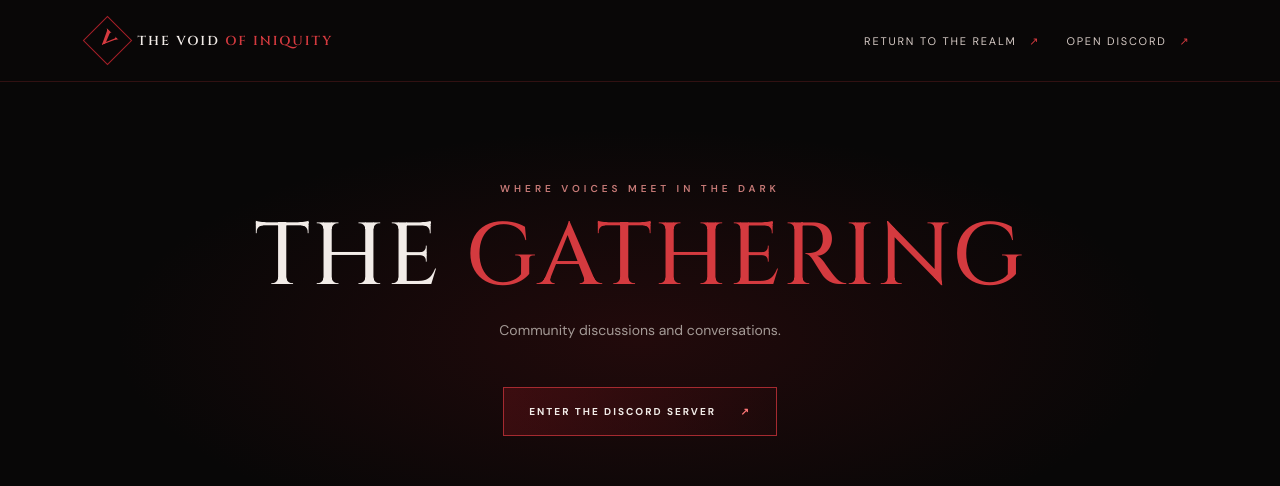
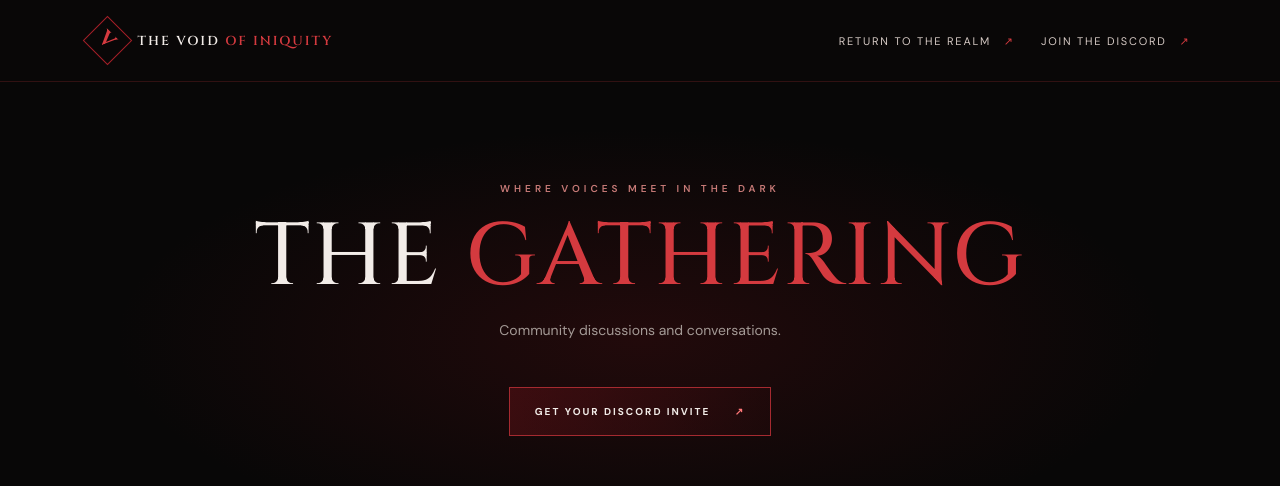
Before and after one commit to shaniahthomas5493/void-of-iniquity-website, a Next.js app: page /gathering in a window 1280 px wide. Shown: the top 486 px of the page. Built offline with nearby package versions, Linux system fonts and the light colour scheme; no server answers; the database is empty.

Commit message:
Use server invite link on Gathering page

```diff
--- a/app/gathering/page.tsx
+++ b/app/gathering/page.tsx
@@ -2,8 +2,8 @@ import Gathering from "./gathering";
 export const dynamic = "force-dynamic";
 export default function GatheringPage(){
  return <main className="gathering-page">
-  <nav className="nav"><a className="brand" href="/"><span className="brand-mark">V</span><span>THE VOID <i>OF INIQUITY</i></span></a><div className="nav-actions"><a className="nav-link" href="/">RETURN TO THE REALM <span>↗</span></a><a className="nav-link" href="https://discord.com/channels/1495621533232791552" target="_blank" rel="noreferrer">OPEN DISCORD <span>↗</span></a></div></nav>
-  <section className="gathering-hero"><p className="eyebrow">WHERE VOICES MEET IN THE DARK</p><h1>THE <em>GATHERING</em></h1><p>Community discussions and conversations.</p><a className="primary-link" href="https://discord.com/channels/1495621533232791552" target="_blank" rel="noreferrer">ENTER THE DISCORD SERVER <span>↗</span></a></section>
+  <nav className="nav"><a className="brand" href="/"><span className="brand-mark">V</span><span>THE VOID <i>OF INIQUITY</i></span></a><div className="nav-actions"><a className="nav-link" href="/">RETURN TO THE REALM <span>↗</span></a><a className="nav-link" href="https://discord.gg/NCzYRm85bJ" target="_blank" rel="noreferrer">JOIN THE DISCORD <span>↗</span></a></div></nav>
+  <section className="gathering-hero"><p className="eyebrow">WHERE VOICES MEET IN THE DARK</p><h1>THE <em>GATHERING</em></h1><p>Community discussions and conversations.</p><a className="primary-link" href="https://discord.gg/NCzYRm85bJ" target="_blank" rel="noreferrer">GET YOUR DISCORD INVITE <span>↗</span></a></section>
   <Gathering/>
   <footer><span>THE VOID OF INIQUITY</span><span>ASHES FADE. THE VOID REMAINS.</span></footer>
  </main>;
```
